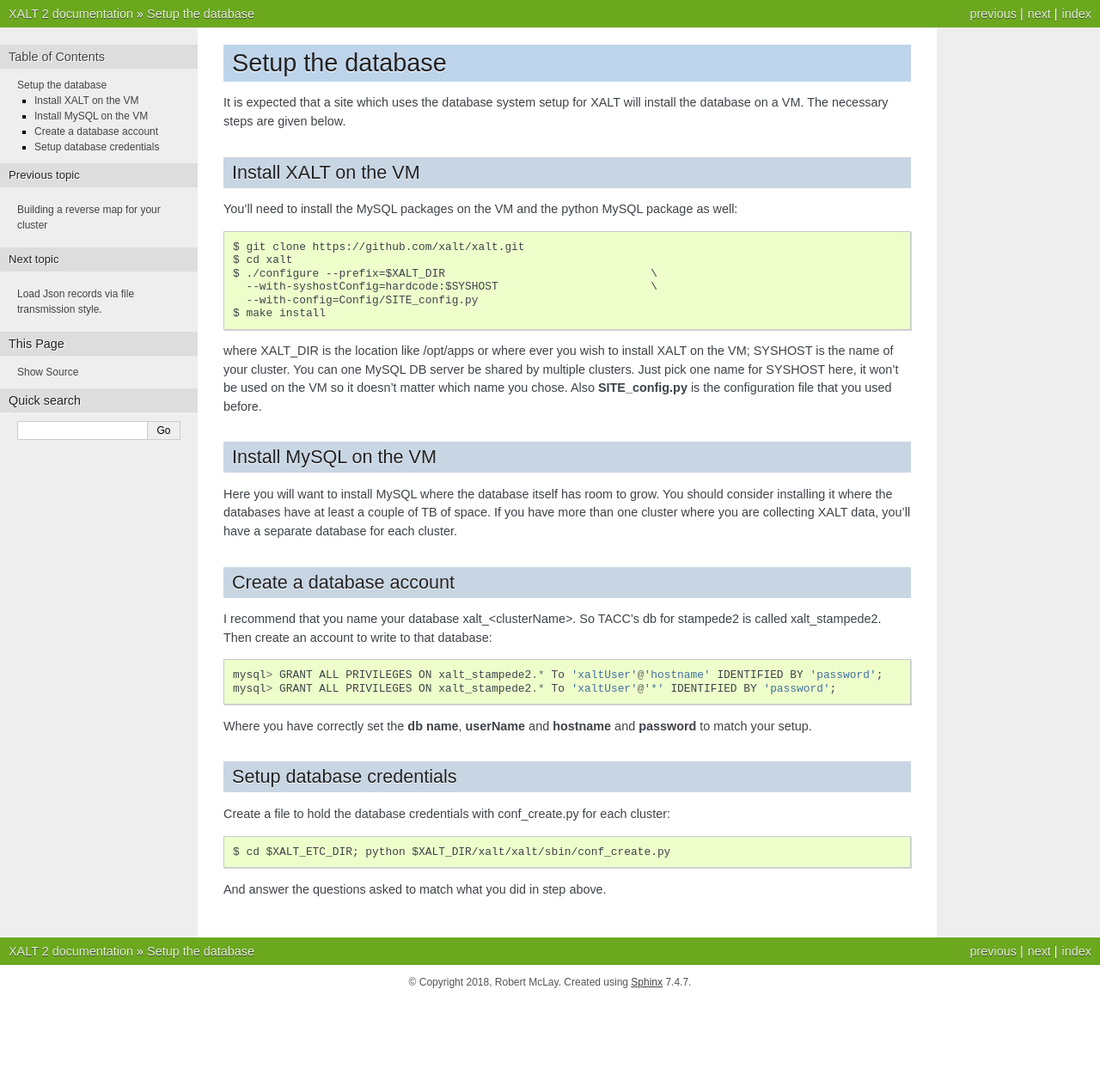
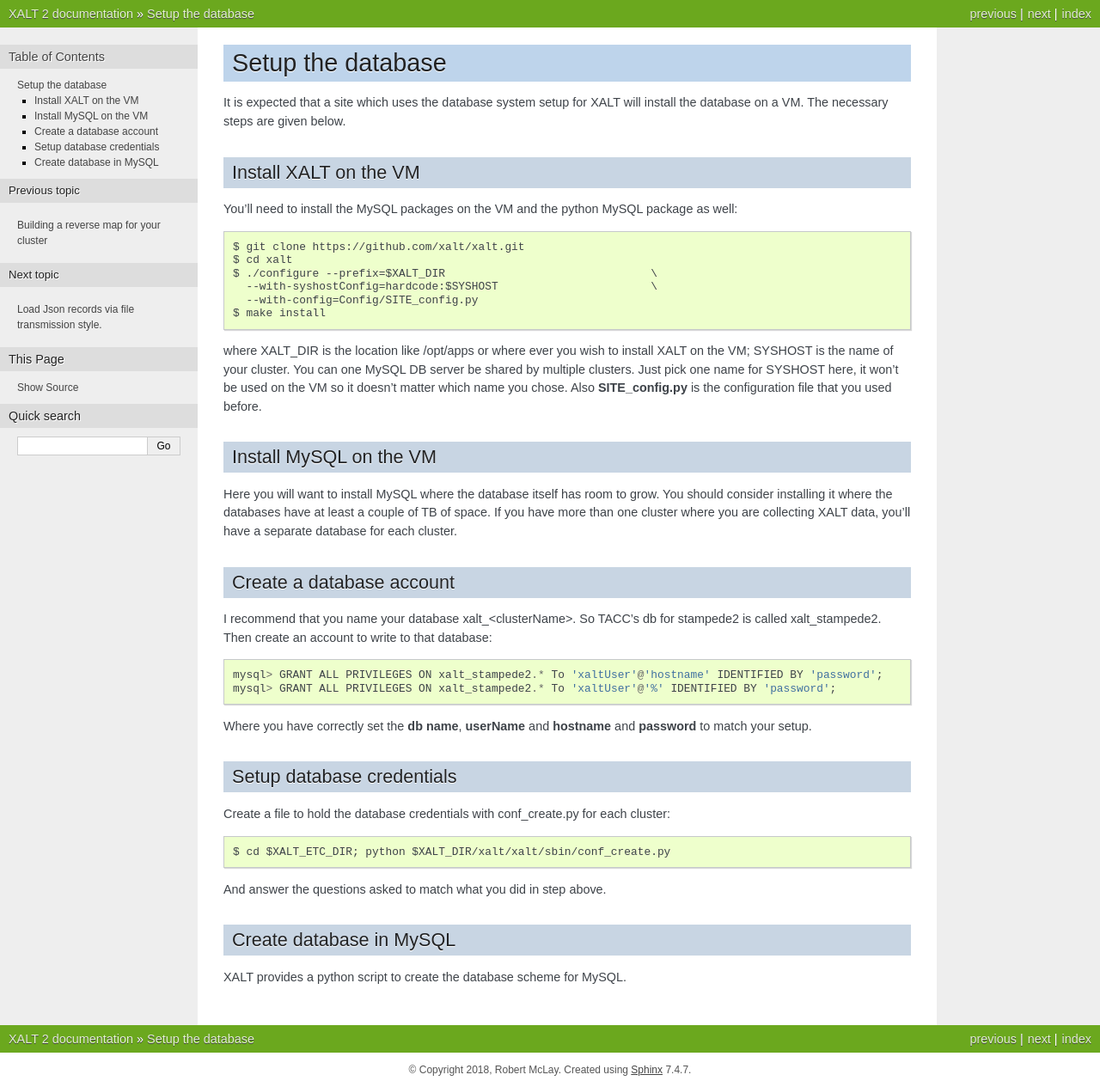
Before and after one commit to xalt/xalt, a Sphinx documentation site: the page built from docs/source/060_setup_db.rst, in a window 1280 px wide. Shown: the whole page at 86% size. Built offline with Sphinx 7.4.7, drawn with Linux system fonts in a browser that asks for light colours; before the commit the page ends 1163 px from its top, so only the background shows below that.

```diff
--- a/docs/source/060_setup_db.rst
+++ b/docs/source/060_setup_db.rst
@@ -43,7 +43,7 @@
 that database::
 
     mysql> GRANT ALL PRIVILEGES ON xalt_stampede2.* To 'xaltUser'@'hostname' IDENTIFIED BY 'password';
-    mysql> GRANT ALL PRIVILEGES ON xalt_stampede2.* To 'xaltUser'@'*' IDENTIFIED BY 'password';
+    mysql> GRANT ALL PRIVILEGES ON xalt_stampede2.* To 'xaltUser'@'%' IDENTIFIED BY 'password';
 
 Where you have correctly set the **db name**, **userName** and **hostname** and
 **password** to match your setup.
@@ -56,3 +56,9 @@
     $ cd $XALT_ETC_DIR; python $XALT_DIR/xalt/xalt/sbin/conf_create.py
 
 And answer the questions asked to match what you did in step above.
+
+Create database in MySQL
+^^^^^^^^^^^^^^^^^^^^^^^^
+
+XALT provides a python script to create the database scheme for
+MySQL.
```
Also changed, not shown: 2 other files.
